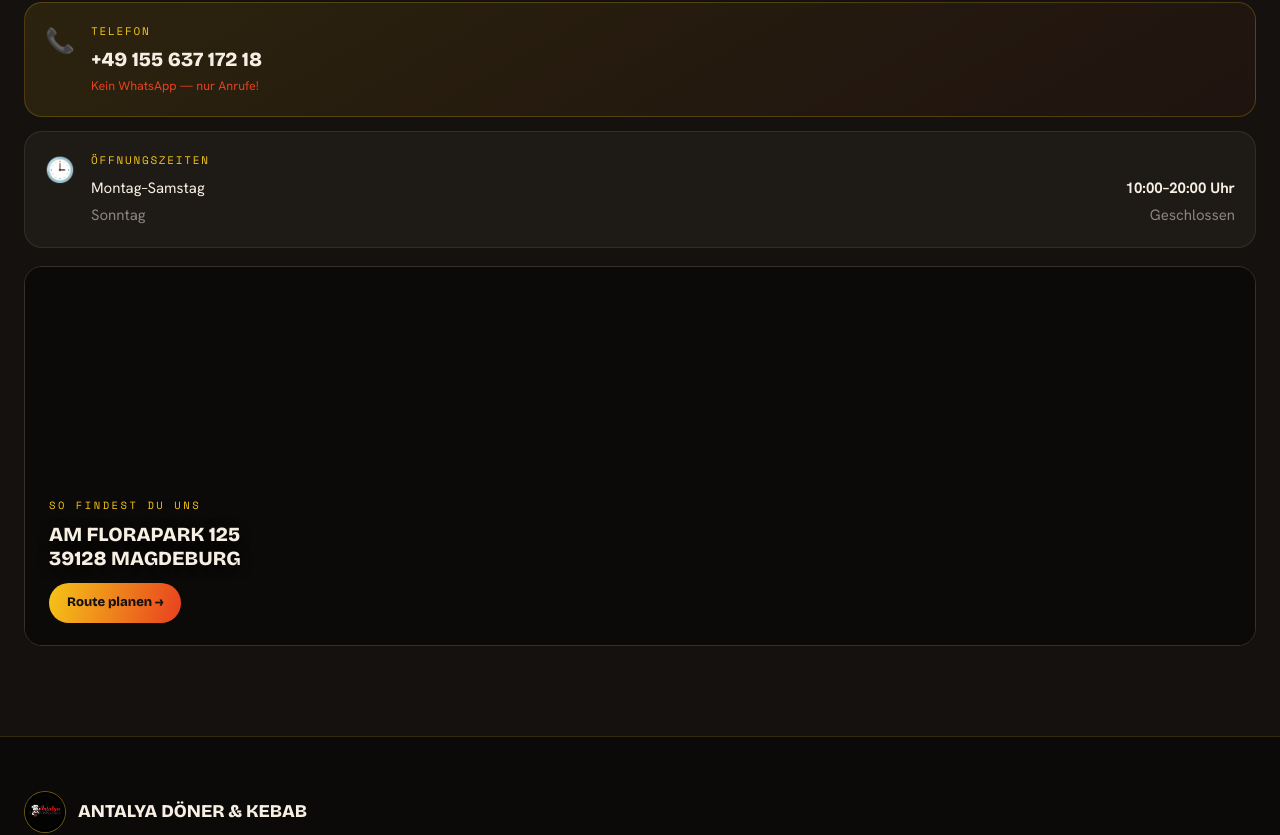
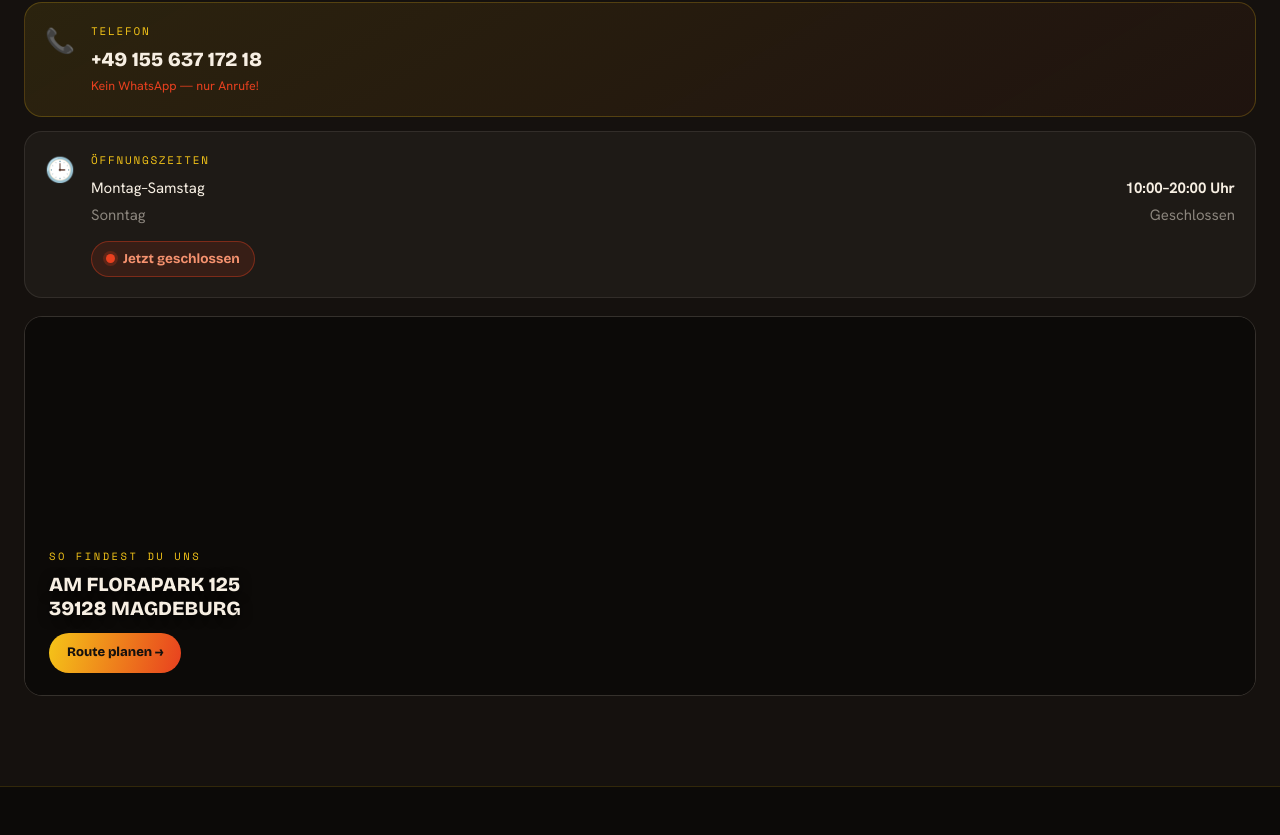
Before and after one commit to Your-New-Design/Antalya-D-ner-Kebap-Magdeburg-new, a Next.js app: page / in a window 1280 px wide. Shown: the part 5522-6357 px from the top of the page. Built offline with nearby package versions, Linux system fonts and the light colour scheme.

Commit message:
feat: add dynamic open/closed status badge to contact section

```diff
--- a/components/site/contact.tsx
+++ b/components/site/contact.tsx
@@ -1,6 +1,41 @@
 "use client"
 
+import { useEffect, useState } from "react"
+
+// Opening hours of the shop: Mon–Sat 10:00–20:00, Sunday closed.
+// Evaluated in the restaurant's timezone (Europe/Berlin) so the status is
+// correct no matter where the visitor is located.
+function computeOpen(): boolean {
+  try {
+    const parts = new Intl.DateTimeFormat("en-US", {
+      timeZone: "Europe/Berlin",
+      weekday: "short",
+      hour: "2-digit",
+      minute: "2-digit",
+      hour12: false,
+    }).formatToParts(new Date())
+    const weekday = parts.find((p) => p.type === "weekday")?.value ?? ""
+    const hour = Number.parseInt(parts.find((p) => p.type === "hour")?.value ?? "0", 10)
+    const minute = Number.parseInt(parts.find((p) => p.type === "minute")?.value ?? "0", 10)
+    if (weekday === "Sun") return false // closed on Sundays
+    const minutes = hour * 60 + minute
+    return minutes >= 10 * 60 && minutes < 20 * 60 // 10:00–20:00
+  } catch {
+    return false
+  }
+}
+
 export function Contact({ t, rest, mapAllowed }: { t: any; rest: any; mapAllowed: boolean }) {
+  // null until mounted to avoid a hydration mismatch between server and client.
+  const [open, setOpen] = useState<boolean | null>(null)
+
+  useEffect(() => {
+    setOpen(computeOpen())
+    // Re-check every minute so the badge flips at opening/closing time.
+    const id = setInterval(() => setOpen(computeOpen()), 60_000)
+    return () => clearInterval(id)
+  }, [])
+
   return (
     <section id="contact" style={{ padding: "80px 24px 90px", scrollMarginTop: 80 }}>
       <div style={{ maxWidth: 1280, margin: "0 auto" }}>
@@ -130,6 +165,41 @@
                   <span>{t.contact.sun}</span>
                   <span>{t.contact.sunClosed}</span>
                 </div>
+                {open !== null && (
+                  <div
+                    style={{
+                      display: "inline-flex",
+                      alignItems: "center",
+                      gap: 8,
+                      marginTop: 14,
+                      padding: "7px 14px",
+                      borderRadius: 999,
+                      background: open ? "rgba(46,160,67,.12)" : "rgba(232,64,31,.12)",
+                      border: `1px solid ${open ? "rgba(46,160,67,.4)" : "rgba(232,64,31,.4)"}`,
+                    }}
+                  >
+                    <span
+                      aria-hidden="true"
+                      style={{
+                        width: 9,
+                        height: 9,
+                        borderRadius: "50%",
+                        background: open ? "#2ea043" : "#e8401f",
+                        boxShadow: `0 0 0 3px ${open ? "rgba(46,160,67,.22)" : "rgba(232,64,31,.22)"}`,
+                      }}
+                    />
+                    <span
+                      style={{
+                        fontFamily: "var(--font-bricolage), sans-serif",
+                        fontWeight: 700,
+                        fontSize: 13.5,
+                        color: open ? "#5fd178" : "#f5926f",
+                      }}
+                    >
+                      {open ? t.contact.openNow : t.contact.closedNow}
+                    </span>
+                  </div>
+                )}
               </div>
             </div>
           </div>
--- a/lib/data.ts
+++ b/lib/data.ts
@@ -81,6 +81,8 @@
       monSatTime: "10:00–20:00 Uhr",
       sun: "Sonntag",
       sunClosed: "Geschlossen",
+      openNow: "Jetzt geöffnet",
+      closedNow: "Jetzt geschlossen",
       mapLabel: "So findest du uns",
       directions: "Route planen",
     },
@@ -162,6 +164,8 @@
       monSatTime: "10:00 AM–8:00 PM",
       sun: "Sunday",
       sunClosed: "Closed",
+      openNow: "Open now",
+      closedNow: "Closed now",
       mapLabel: "How to find us",
       directions: "Get directions",
     },
@@ -243,6 +247,8 @@
       monSatTime: "10:00–20:00",
       sun: "Pazar",
       sunClosed: "Kapalı",
+      openNow: "Şu an açık",
+      closedNow: "Şu an kapalı",
       mapLabel: "Bizi nasıl bulursunuz",
       directions: "Yol tarifi al",
     },
@@ -324,6 +330,8 @@
       monSatTime: "10:00–20:00",
       sun: "الأحد",
       sunClosed: "مغلق",
+      openNow: "مفتوح الآن",
+      closedNow: "مغلق الآن",
       mapLabel: "كيف تجدنا",
       directions: "احصل على الاتجاهات",
     },
```
